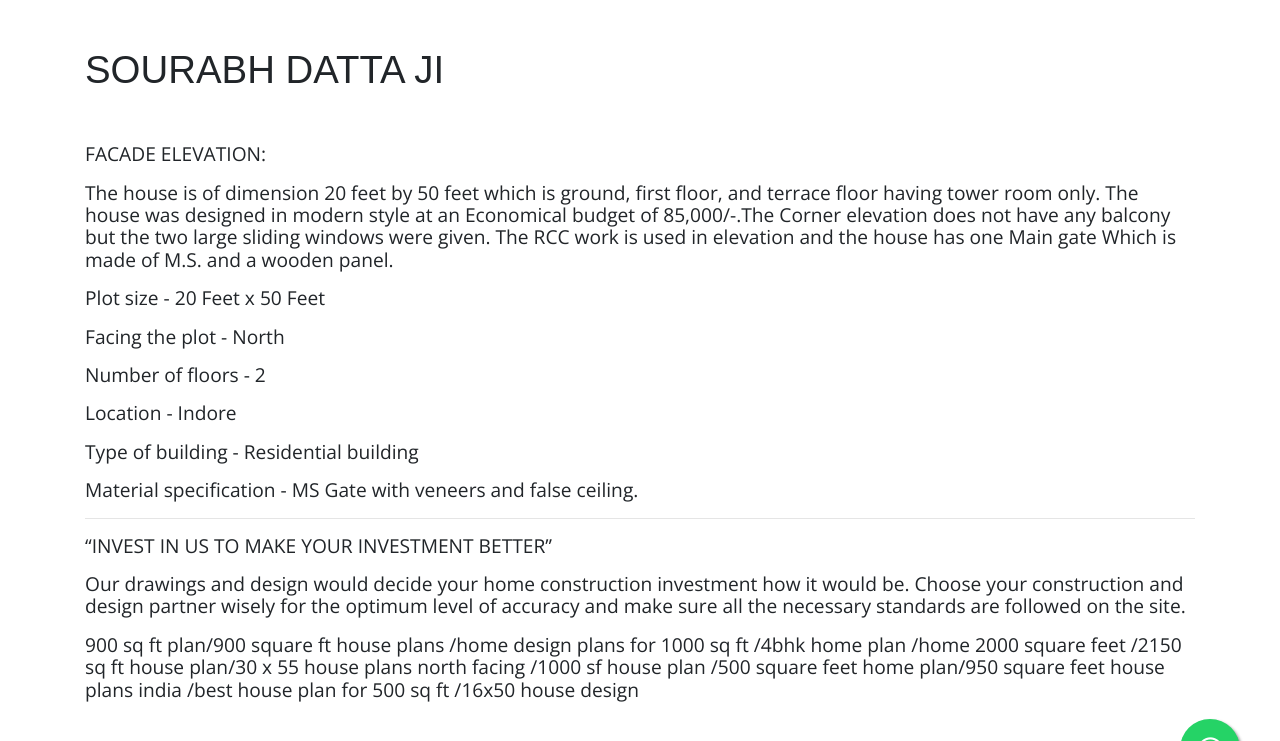
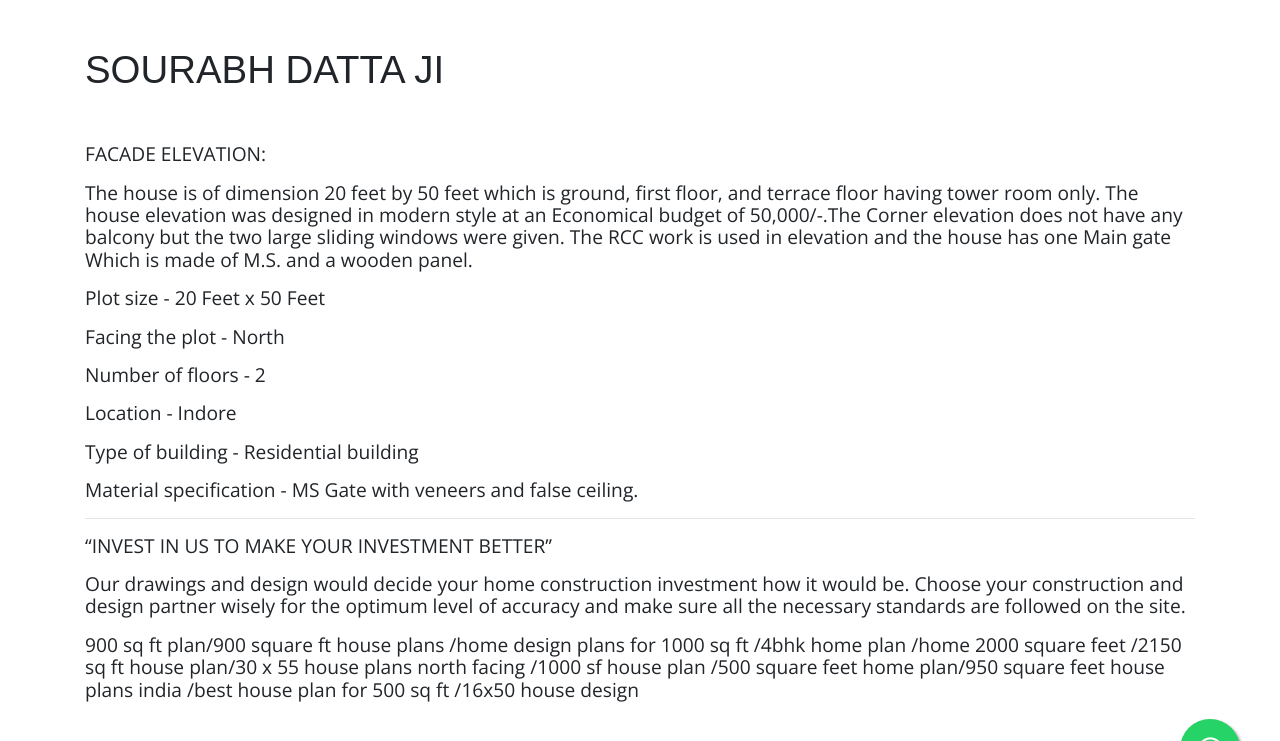
Before and after one commit to samasthiti/samasthiti, a Jekyll site: the page built from _threeddesigns/sourabh-datta-ji.md, in a window 1280 px wide and 900 px high, scrolled down 637 px, cut to the strip 81-822 px from the top of the window. Built offline with Jekyll 4.4.1, drawn with Linux system fonts in a browser that asks for light colours; nearby versions of some CDN libraries; comment, search, counter and statistics services are not loaded.

Commit message:
Update from Forestry.io samshthi construction updated _threeddesigns/sourabh-datta-ji.md

```diff
--- a/_threeddesigns/sourabh-datta-ji.md
+++ b/_threeddesigns/sourabh-datta-ji.md
@@ -23,7 +23,7 @@ house_category: 1000-to-2000-sq-ft
 ---
 **FACADE ELEVATION:**
 
-The house is of dimension 20 feet by 50 feet which is ground, first floor, and terrace floor having tower room only. The house was designed in modern style at an Economical budget of 85,000/-.The Corner elevation does not have any balcony but the two large sliding windows were given. The RCC work is used in elevation and the house has one Main gate Which is made of M.S. and a wooden panel.
+The house is of dimension 20 feet by 50 feet which is ground, first floor, and terrace floor having tower room only. The house elevation was designed in modern style at an Economical budget of 50,000/-.The Corner elevation does not have any balcony but the two large sliding windows were given. The RCC work is used in elevation and the house has one Main gate Which is made of M.S. and a wooden panel.
 
 **Plot size -** 20 Feet x 50 Feet
 
```
